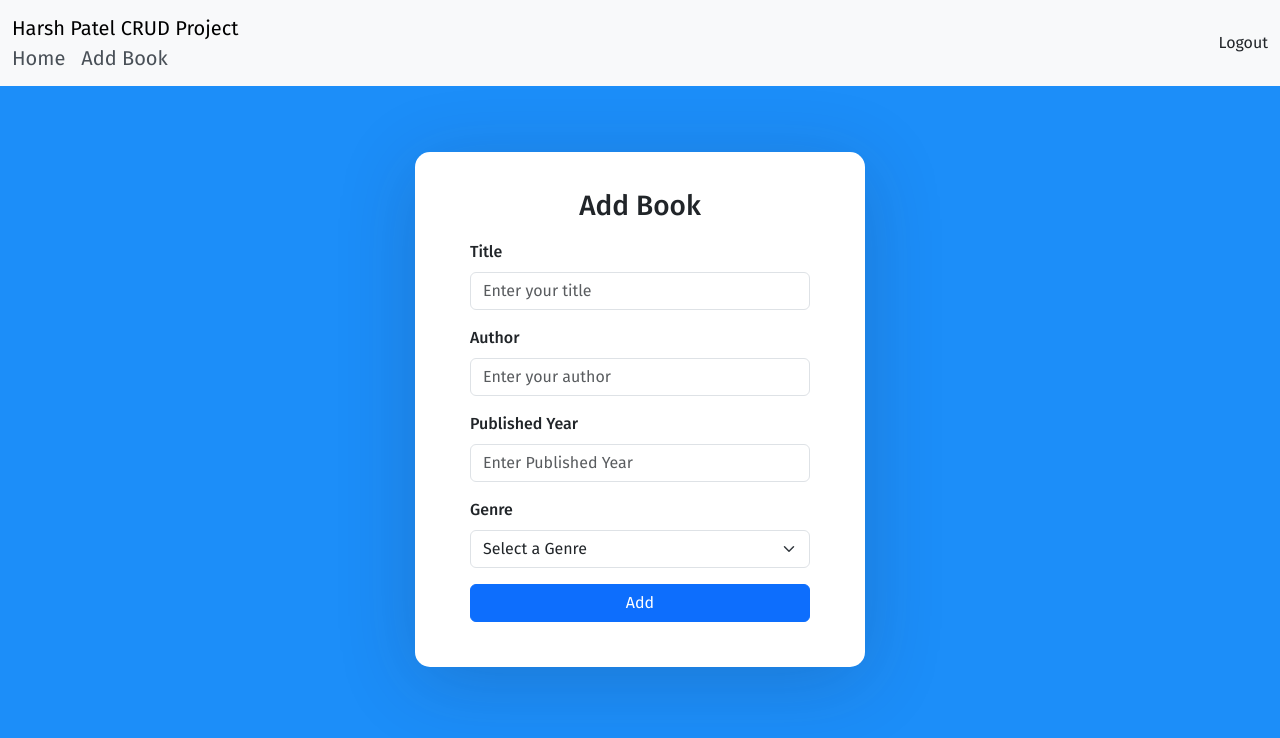
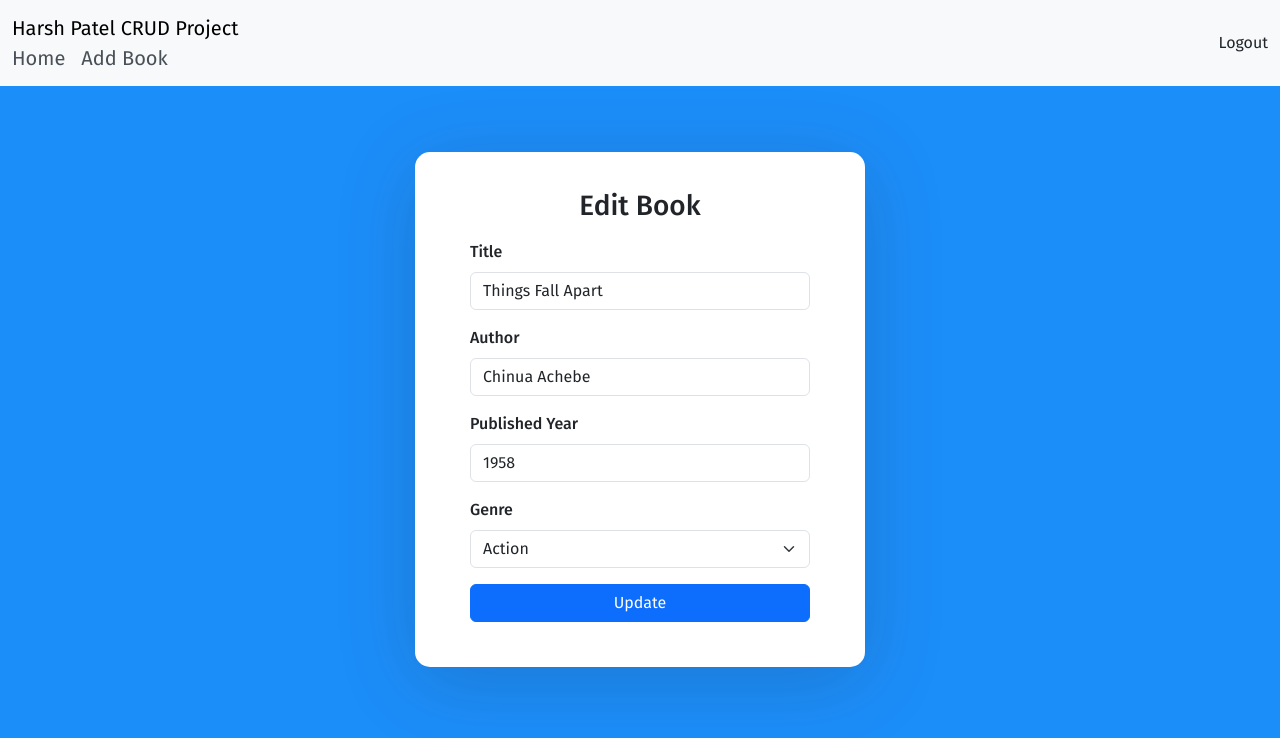
Before and after one commit to harshpatel-44/harsh-patel-thinkwik-crud, a React (Create React App) app: page /edit/1 in a window 1280 px wide. Shown: the top 738 px of the page. Built offline with nearby package versions, Linux system fonts and the light colour scheme.

Commit message:
=>Finished edit book details =>Added 404 page UI

```diff
--- a/package.json
+++ b/package.json
@@ -8,6 +8,7 @@
     "@testing-library/react": "^13.4.0",
     "@testing-library/user-event": "^13.5.0",
     "bootstrap": "^5.3.1",
+    "bootstrap-icons": "^1.10.5",
     "firebase": "^10.1.0",
     "formik": "^2.4.2",
     "react": "^18.2.0",
--- a/src/App.js
+++ b/src/App.js
@@ -1,4 +1,4 @@
-import React from "react";
+import React, { useCallback } from "react";
 import { useSelector } from "react-redux";
 import { Navigate, Route, Routes } from "react-router-dom";
 import "./App.css";
@@ -9,22 +9,25 @@ import Home from "./view/home";
 import LoginPage from "./view/login";
 import SignUpPage from "./view/signup";
 import NavBarComponent from "./view/navbar/NavBarComponent";
+import { Container } from "reactstrap";
 
 const App = () => {
   const { isLoggedIn } = useSelector((state) => state.auth);
 
-  const ProtectedRoute = ({ ChildComponent }) => {
-    if (!isLoggedIn) {
-      return <Navigate to="/login" replace={true} />;
-    }
-
-    return <ChildComponent />;
-  };
+  const ProtectedRoute = useCallback(
+    ({ ChildComponent, routeProps }) => {
+      if (!isLoggedIn) {
+        return <Navigate to="/login" replace={true} />;
+      }
+      return <ChildComponent {...routeProps} />;
+    },
+    [isLoggedIn]
+  );
 
   return (
     <>
       {isLoggedIn && <NavBarComponent />}
-      <div className="container">
+      <Container>
         <Routes>
           <Route
             exact
@@ -37,10 +40,28 @@ const App = () => {
           />
           <Route path="login" element={<LoginPage />} exact={true} />
           <Route path="signup" element={<SignUpPage />} exact={true} />
-          <Route path="add" element={<AddEditBook />} exact={true} />
-          <Route path="edit/:bookId" element={<AddEditBook />} exact={true} />
+          <Route
+            path="add"
+            Component={(routeProps) => (
+              <ProtectedRoute
+                routeProps={routeProps}
+                ChildComponent={AddEditBook}
+              />
+            )}
+            exact={true}
+          />
+          <Route
+            path="edit/:bookId"
+            Component={(routeProps) => (
+              <ProtectedRoute
+                routeProps={routeProps}
+                ChildComponent={AddEditBook}
+              />
+            )}
+            exact={true}
+          />
         </Routes>
-      </div>
+      </Container>
     </>
   );
 };
--- a/src/index.js
+++ b/src/index.js
@@ -3,6 +3,7 @@ import ReactDOM from "react-dom/client";
 import { Provider } from "react-redux";
 import { BrowserRouter } from "react-router-dom";
 import "../node_modules/bootstrap/dist/css/bootstrap.min.css";
+import "bootstrap-icons/font/bootstrap-icons.css";
 import App from "./App";
 import store from "./redux/store";
 
--- a/src/view/books/addEdit/AddEditBook.js
+++ b/src/view/books/addEdit/AddEditBook.js
@@ -1,7 +1,12 @@
 import { ErrorMessage, Field, Formik, useFormik } from "formik";
-import React, { useCallback, useEffect, useState } from "react";
+import React, {
+  useCallback,
+  useEffect,
+  useLayoutEffect,
+  useState,
+} from "react";
 import { useSelector } from "react-redux";
-import { useNavigate } from "react-router";
+import { useNavigate, useParams } from "react-router";
 import { Link } from "react-router-dom";
 import { v4 as uuidv4 } from "uuid";
 import {
@@ -36,9 +41,10 @@ const AddEditBook = () => {
   const { booksData } = useSelector((state) => state.books);
 
   const navigate = useNavigate();
+  const { bookId } = useParams();
+  const [editBookData, setEditBookData] = useState({});
   const [isLoading, setLoading] = useState(false);
   const [isEdit, setEdit] = useState(false);
-  const [resErr, setResErr] = useState("");
 
   const BookFormSchema = yup.object().shape({
     title: yup.string().trim().required().label("Title"),
@@ -59,13 +65,12 @@ const AddEditBook = () => {
   });
 
   const onFormSubmit = async (values) => {
-    console.log(values);
     const { title, author, publishedYear, genre } = values;
     try {
       setLoading(true);
-      setResErr("");
+
       const apiData = {
-        id: isEdit ? booksData.id : uuidv4(),
+        id: isEdit ? editBookData.id : uuidv4(),
         title,
         author,
         year: publishedYear,
@@ -91,16 +96,30 @@ const AddEditBook = () => {
     }
   };
 
-  const { handleSubmit, errors, touched, handleChange } = useFormik({
+  const { handleSubmit, errors, touched, handleChange, setFieldValue, values } =
+    useFormik({
       initialValues: {
         title: "",
         author: "",
-      publishedYear: null,
+        publishedYear: "",
         genre: "",
       },
       validationSchema: BookFormSchema,
       onSubmit: onFormSubmit,
     });
+
+  useEffect(() => {
+    const editBook = booksData.filter((book) => book.id === +bookId);
+    console.log(editBook);
+    if (editBook.length) {
+      setEdit(true);
+      setEditBookData(editBook[0]);
+      setFieldValue("title", editBook[0].title);
+      setFieldValue("author", editBook[0].author);
+      setFieldValue("publishedYear", editBook[0].year);
+      setFieldValue("genre", editBook[0].genre);
+    }
+  }, [bookId]);
 
   const renderGenreList = useCallback(
     () =>
@@ -116,12 +135,7 @@ const AddEditBook = () => {
     <div className="App">
       <div className="auth-wrapper">
         <div className="auth-inner">
-          <h3>Add Book</h3>
-          {resErr && (
-            <div className="alert alert-danger" role="alert">
-              {resErr}
-            </div>
-          )}
+          <h3>{isEdit ? "Edit " : "Add "} Book</h3>
 
           <Form onSubmit={handleSubmit}>
             <FormGroup>
@@ -132,6 +146,7 @@ const AddEditBook = () => {
                 id="title"
                 placeholder="Enter your title"
                 onChange={handleChange}
+                value={values.title}
                 invalid={touched.title && !!errors.title}
               />
 
@@ -146,6 +161,7 @@ const AddEditBook = () => {
                 id="author"
                 placeholder="Enter your author"
                 onChange={handleChange}
+                value={values.author}
                 invalid={touched.author && !!errors.author}
               />
               {errors?.author && <FormFeedback> {errors?.author}</FormFeedback>}
@@ -158,6 +174,7 @@ const AddEditBook = () => {
                 name="publishedYear"
                 onChange={handleChange}
                 placeholder="Enter Published Year"
+                value={values.publishedYear}
                 invalid={touched.publishedYear && !!errors.publishedYear}
               />
               {errors?.publishedYear && (
@@ -173,6 +190,7 @@ const AddEditBook = () => {
                 name="genre"
                 onChange={handleChange}
                 placeholder="Select Genre"
+                value={values.genre}
                 invalid={touched.genre && !!errors.genre}
               >
                 {renderGenreList()}
@@ -186,6 +204,8 @@ const AddEditBook = () => {
                   <>
                     <Spinner size={"sm"} /> ...Loading
                   </>
+                ) : isEdit ? (
+                  "Update"
                 ) : (
                   "Add"
                 )}
--- a/src/view/books/bookCard/BookCard.js
+++ b/src/view/books/bookCard/BookCard.js
@@ -21,12 +21,12 @@ const BookCard = (props) => {
         </CardText>
       </CardBody>
 
-      <CardBody className="d-flex">
+      <CardBody className="d-flex align-items-end">
         <Button onClick={onEditBook} color="primary" className="ms-auto">
-          Edit
+          <i class="bi bi-pencil-square"></i>
         </Button>
-        <Button onClick={onDeleteBook} color="danger" className="ms-auto">
-          Delete
+        <Button onClick={onDeleteBook} color="danger" className="ms-3">
+          <i class="bi bi-trash"></i>
         </Button>
       </CardBody>
     </Card>
--- a/src/view/books/index.js
+++ b/src/view/books/index.js
@@ -2,19 +2,23 @@ import React, { useCallback, useState } from "react";
 import { useSelector } from "react-redux";
 import { Button, Col, Container, Input, Row, Spinner } from "reactstrap";
 import BookCard from "./bookCard/BookCard";
+import { handleRemoveBook } from "../../redux/action/bookActions";
+import { useNavigate } from "react-router";
 
 const perPage = 6;
 const sortOptions = ["--", "asc", "desc"];
 
 const ascSorting = (arrInput) =>
   [...arrInput].sort(function (a, b) {
-    if (a.title < b.title) return -1;
-    if (a.title > b.title) return 1;
+    if (a.title.toLowerCase() < b.title.toLowerCase()) return -1;
+    if (a.title.toLowerCase() > b.title.toLowerCase()) return 1;
     return 0;
   });
 
 const BooksList = () => {
   const { booksData } = useSelector((state) => state.books);
+
+  const navigate = useNavigate();
 
   const [currentPage, setCurrentPage] = useState(1);
   const [sortDirection, setSortDirection] = useState("--");
@@ -22,26 +26,28 @@ const BooksList = () => {
 
   const totalPages = Math.ceil(booksData.length / perPage);
 
-  const onActionClick = (book, actionType) => {
-    console.log(book);
+  const onActionClick = useCallback(
+    async (book, actionType) => {
       switch (actionType) {
         case "edit": {
-        console.log("edit");
+          navigate("edit/" + book.id);
           break;
         }
         case "delete": {
-        console.log("delete");
+          const deleteBookRes = await handleRemoveBook(book.id);
           break;
         }
         default: {
         }
       }
-  };
+    },
+    [navigate, handleRemoveBook]
+  );
 
-  const handleBooksSorting = (e) => {
+  const handleBooksSorting = useCallback((e) => {
     const sortType = e.target.value;
     setSortDirection(sortType);
-  };
+  }, []);
 
   const handlePrevPage = useCallback(
     () => currentPage > 1 && setCurrentPage(currentPage - 1),
--- a/src/view/error/index.js
+++ b/src/view/error/index.js
@@ -1,7 +1,23 @@
 import React from "react";
+import { Link } from "react-router-dom";
 
 const ErrorPage = () => {
-  return <div>ErrorPage</div>;
+  return (
+    <div>
+      <div className="d-flex align-items-center justify-content-center text-white">
+        <div className="text-center">
+          <h1 className="display-1 fw-bold">404</h1>
+          <p className="fs-3">
+            <span className="text-danger">Opps!</span> Page not found.
+          </p>
+          <p className="lead">The page you’re looking for doesn’t exist.</p>
+          <Link to={"/"} className="btn btn-primary">
+            Go Home
+          </Link>
+        </div>
+      </div>
+    </div>
+  );
 };
 
 export default ErrorPage;
```
Also changed, not shown: 1 other file (tests, documents, lock files or other folders). Lines whose indentation alone changed are shown as unchanged.
